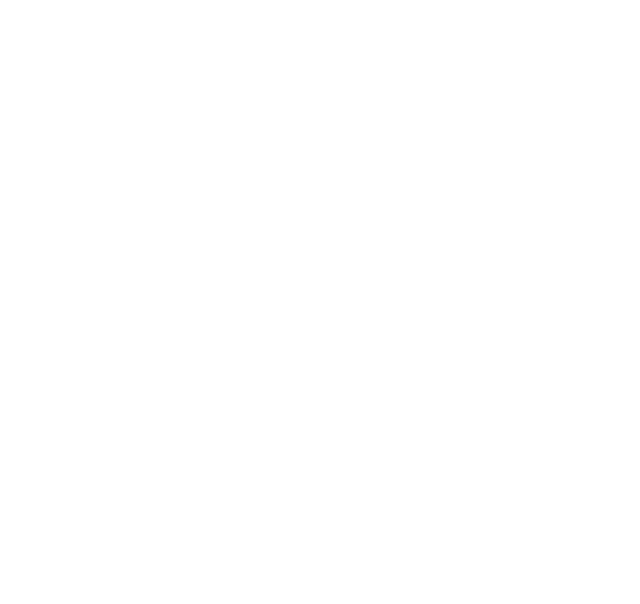
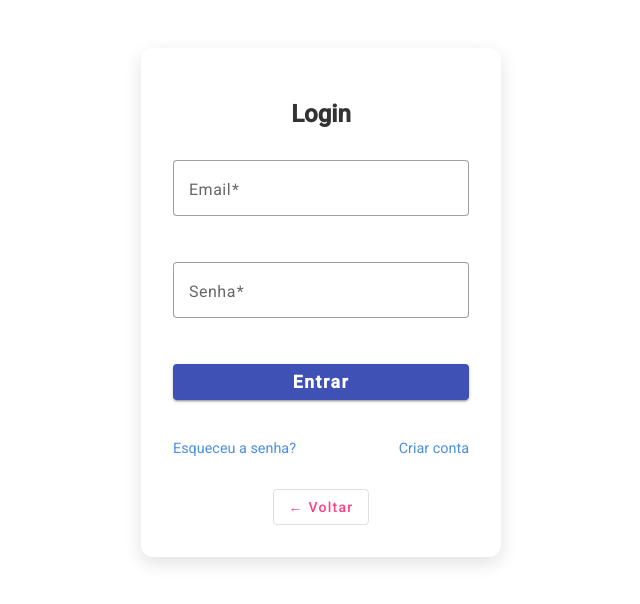
Before and after one commit to SamuelRicardos/ecommerce-angular, an Angular app: page /login in a window 1280 px wide. Before the commit this address led to /. Shown: the top 604 px of the page, without its empty margins (319-959 px from the left). Built offline with nearby package versions, Linux system fonts and the light colour scheme.

Commit message:
Telas de login, home e cadastro

```diff
--- /dev/null
+++ b/src/app/components/cadastro/cadastro.component.html
@@ -0,0 +1 @@
+<p>cadastro works!</p>
--- a/src/app/components/home/home.component.html
+++ b/src/app/components/home/home.component.html
@@ -27,7 +27,8 @@
       <mat-icon>shopping_cart</mat-icon>
       <span>Carrinho</span>
     </button>
-    <button mat-menu-item>
+
+    <button mat-menu-item (click)="irParaLogin()">
       <mat-icon>login</mat-icon>
       <span>Login</span>
     </button>
@@ -61,7 +62,7 @@
     <mat-icon>shopping_cart</mat-icon>
   </button>
 
-  <button mat-stroked-button color="primary">Login</button>
+  <button mat-stroked-button color="primary" (click)="irParaLogin()">Login</button>
 </mat-toolbar>
 
 <main class="main-container">
--- a/src/app/components/home/home.component.ts
+++ b/src/app/components/home/home.component.ts
@@ -11,6 +11,7 @@ import { MatFormField } from '@angular/material/form-field';
 import { FormsModule } from '@angular/forms';
 import { MatInputModule } from '@angular/material/input';
 import { MatMenuModule } from '@angular/material/menu';
+import { Router, RouterModule } from '@angular/router';
 
 @Component({
   selector: 'app-home',
@@ -25,7 +26,8 @@ import { MatMenuModule } from '@angular/material/menu';
     MatDividerModule,
     MatFormField,
     MatInputModule,
-    MatMenuModule
+    MatMenuModule,
+    RouterModule
   ],
   templateUrl: './home.component.html',
   styleUrl: './home.component.scss'
@@ -52,7 +54,7 @@ export class HomeComponent implements OnInit {
     }
   ];
 
-  constructor(private homeService: HomeService) { }
+  constructor(private homeService: HomeService, private router: Router) { }
 
   ngOnInit(): void {
     this.carregarProdutos();
@@ -102,7 +104,10 @@ export class HomeComponent implements OnInit {
     this.onSearchChange();
   }
 
-
+  irParaLogin() {
+    this.router.navigate(['/login']);
+    console.log("oi")
+  }
 
   nextSlide(): void {
     this.currentSlide = (this.currentSlide + 1) % this.banners.length;
--- /dev/null
+++ b/src/app/components/login/login.component.html
@@ -0,0 +1,30 @@
+<div class="login-wrapper">
+  <h2>Login</h2>
+
+  <form [formGroup]="loginForm" (ngSubmit)="login()" class="login-form">
+    <mat-form-field appearance="outline" class="full-width">
+      <mat-label>Email</mat-label>
+      <input matInput type="email" formControlName="email" autocomplete="email" />
+      <mat-error *ngIf="loginForm.controls.email.hasError('required')">Email é obrigatório</mat-error>
+      <mat-error *ngIf="loginForm.controls.email.hasError('email')">Email inválido</mat-error>
+    </mat-form-field>
+
+    <mat-form-field appearance="outline" class="full-width">
+      <mat-label>Senha</mat-label>
+      <input matInput type="password" formControlName="senha" autocomplete="current-password" />
+      <mat-error *ngIf="loginForm.controls.senha.hasError('required')">Senha é obrigatória</mat-error>
+      <mat-error *ngIf="loginForm.controls.senha.hasError('minlength')">Mínimo 6 caracteres</mat-error>
+    </mat-form-field>
+
+    <button mat-raised-button color="primary" class="full-width" [disabled]="isSubmitting">
+      {{ isSubmitting ? 'Carregando...' : 'Entrar' }}
+    </button>
+
+    <div class="links-row">
+      <a class="link" (click)="goToEsqueciSenha()">Esqueceu a senha?</a>
+      <a class="link" (click)="goToCadastro()">Criar conta</a>
+    </div>
+  </form>
+
+  <button mat-stroked-button color="accent" class="back-button" (click)="voltar()">← Voltar</button>
+</div>
--- /dev/null
+++ b/src/app/components/login/login.component.scss
@@ -0,0 +1,68 @@
+.login-wrapper {
+  max-width: 360px;
+  margin: 3rem auto;
+  padding: 2rem;
+  background: #fff;
+  border-radius: 12px;
+  box-shadow: 0 6px 18px rgba(0,0,0,0.12);
+  display: flex;
+  flex-direction: column;
+  align-items: stretch;
+
+  h2 {
+    text-align: center;
+    margin-bottom: 2rem;
+    font-weight: 600;
+    color: #333;
+  }
+
+  .login-form {
+    display: flex;
+    flex-direction: column;
+    gap: 1.5rem;
+
+    .full-width {
+      width: 100%;
+    }
+
+    button {
+      font-weight: 600;
+      padding: 0.75rem 0;
+      font-size: 1.1rem;
+    }
+  }
+
+  .links-row {
+    display: flex;
+    justify-content: space-between;
+    margin-top: 1rem;
+
+    .link {
+      font-size: 0.9rem;
+      color: #4a90e2;
+      cursor: pointer;
+      user-select: none;
+
+      &:hover {
+        text-decoration: underline;
+      }
+    }
+  }
+
+  .back-button {
+    margin-top: 2rem;
+    align-self: center;
+    max-width: 120px;
+    text-transform: none;
+    font-weight: 500;
+  }
+}
+
+/* Snackbar colors */
+.snack-success {
+  background-color: #4caf50 !important;
+}
+
+.snack-error {
+  background-color: #f44336 !important;
+}
--- /dev/null
+++ b/src/app/components/login/login.component.ts
@@ -0,0 +1,84 @@
+import { Component } from '@angular/core';
+import { FormBuilder, FormControl, FormGroup, Validators } from '@angular/forms';
+import { Router } from '@angular/router';
+import { MatSnackBar } from '@angular/material/snack-bar';
+import { ReactiveFormsModule } from '@angular/forms';
+import { MatFormFieldModule } from '@angular/material/form-field';
+import { MatInputModule } from '@angular/material/input';
+import { MatButtonModule } from '@angular/material/button';
+import { MatIconModule } from '@angular/material/icon';
+import { MatSnackBarModule } from '@angular/material/snack-bar';
+
+import { LoginService } from '../../services/login.service'; // ajuste o caminho conforme seu projeto
+import { CommonModule } from '@angular/common';
+
+@Component({
+  selector: 'app-login',
+  templateUrl: './login.component.html',
+  styleUrls: ['./login.component.scss'],
+  standalone: true,
+  imports: [
+    CommonModule,
+    ReactiveFormsModule,
+    MatFormFieldModule,
+    MatInputModule,
+    MatButtonModule,
+    MatSnackBarModule,
+    MatIconModule
+  ]
+})
+export class LoginComponent {
+  loginForm = this.fb.group({
+    email: ['', [Validators.required, Validators.email]],
+    senha: ['', [Validators.required, Validators.minLength(6)]]
+  }) as FormGroup<{ email: FormControl<string>; senha: FormControl<string> }>;
+
+  isSubmitting = false;
+
+  constructor(
+    private fb: FormBuilder,
+    private router: Router,
+    private snackBar: MatSnackBar,
+    private loginService: LoginService
+  ) {}
+
+  login() {
+    if (this.loginForm.invalid) return;
+
+    this.isSubmitting = true;
+
+    // Extrair os valores explicitamente para garantir que são string
+    const loginRequest = {
+      email: this.loginForm.value.email!,
+      senha: this.loginForm.value.senha!
+    };
+
+    this.loginService.login(loginRequest).subscribe({
+      next: (res) => {
+        this.isSubmitting = false;
+        localStorage.setItem('token', res.token);
+        localStorage.setItem('email', res.email);
+
+        this.snackBar.open('Login realizado com sucesso!', 'Fechar', { duration: 3000, panelClass: ['snack-success'] });
+        this.router.navigate(['/categorias']);
+      },
+      error: (err) => {
+        this.isSubmitting = false;
+        this.snackBar.open('Usuário ou senha incorretos', 'Fechar', { duration: 3000, panelClass: ['snack-error'] });
+        console.error('Erro no login:', err);
+      }
+    });
+  }
+
+  goToCadastro() {
+    this.router.navigate(['/cadastro']);
+  }
+
+  goToEsqueciSenha() {
+    this.router.navigate(['/esqueci-senha']);
+  }
+
+  voltar() {
+    this.router.navigate(['/']); // ou usar Location.back() se preferir
+  }
+}
--- /dev/null
+++ b/src/app/services/login.service.ts
@@ -0,0 +1,28 @@
+import { Injectable } from '@angular/core';
+import { HttpClient, HttpHeaders } from '@angular/common/http';
+import { Observable } from 'rxjs';
+
+export interface LoginRequest {
+  email: string;
+  senha: string;
+}
+
+export interface LoginResponse {
+  token: string;
+  email: string;
+}
+
+@Injectable({
+  providedIn: 'root'
+})
+export class LoginService {
+
+  private apiUrl = 'http://localhost:8080/usuarios/login';
+
+  constructor(private http: HttpClient) { }
+
+  login(data: LoginRequest): Observable<LoginResponse> {
+    const headers = new HttpHeaders({ 'Content-Type': 'application/json' });
+    return this.http.post<LoginResponse>(this.apiUrl, data, { headers });
+  }
+}
```
Also changed, not shown: src/app/app.routes.ts (+10 -0 lines), src/app/components/cadastro/cadastro.component.ts (added, +12 -0 lines), src/app/components/cadastro/cadastro.component.scss (added), 2 other files (tests, documents, lock files or other folders).
